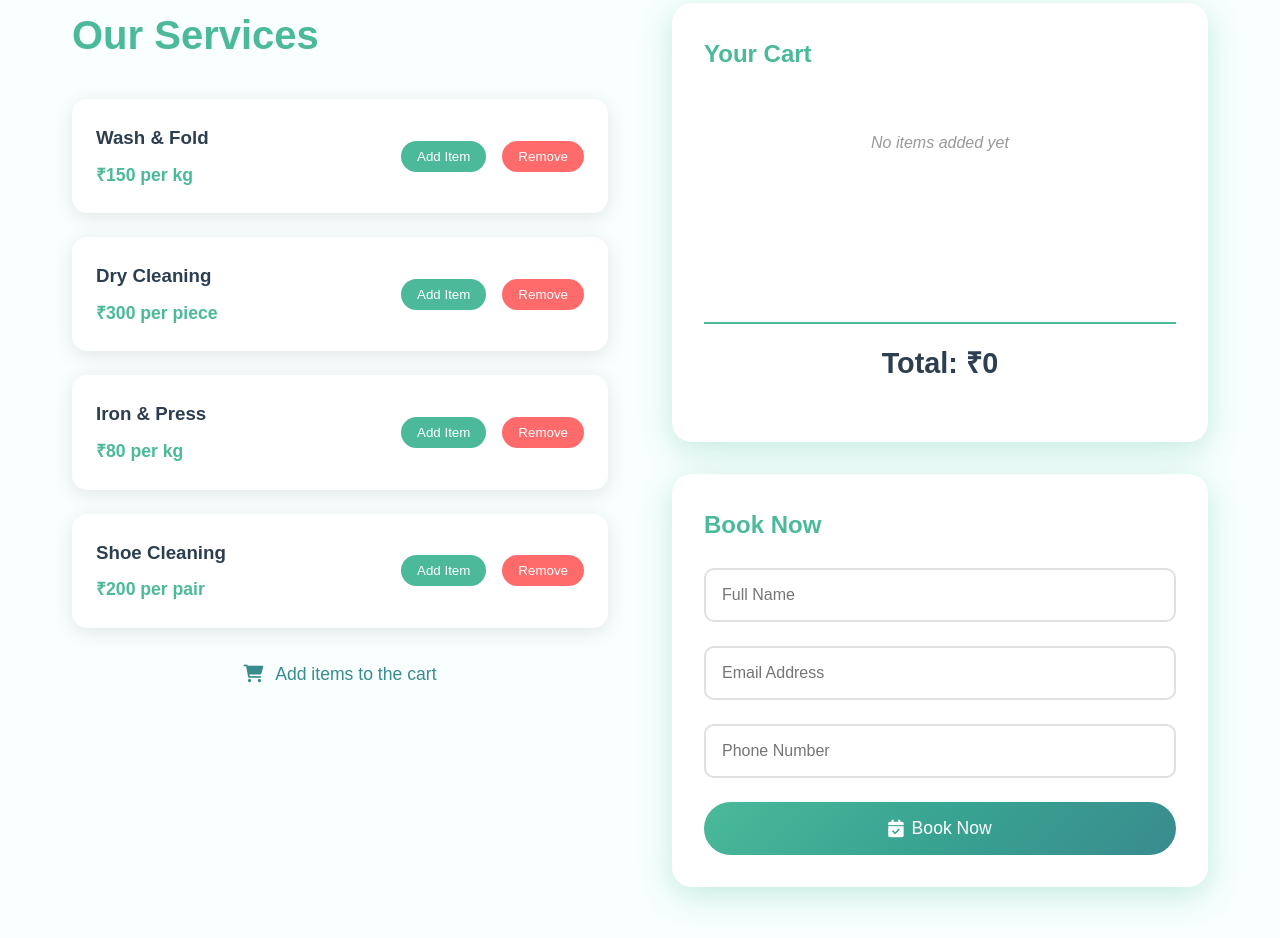
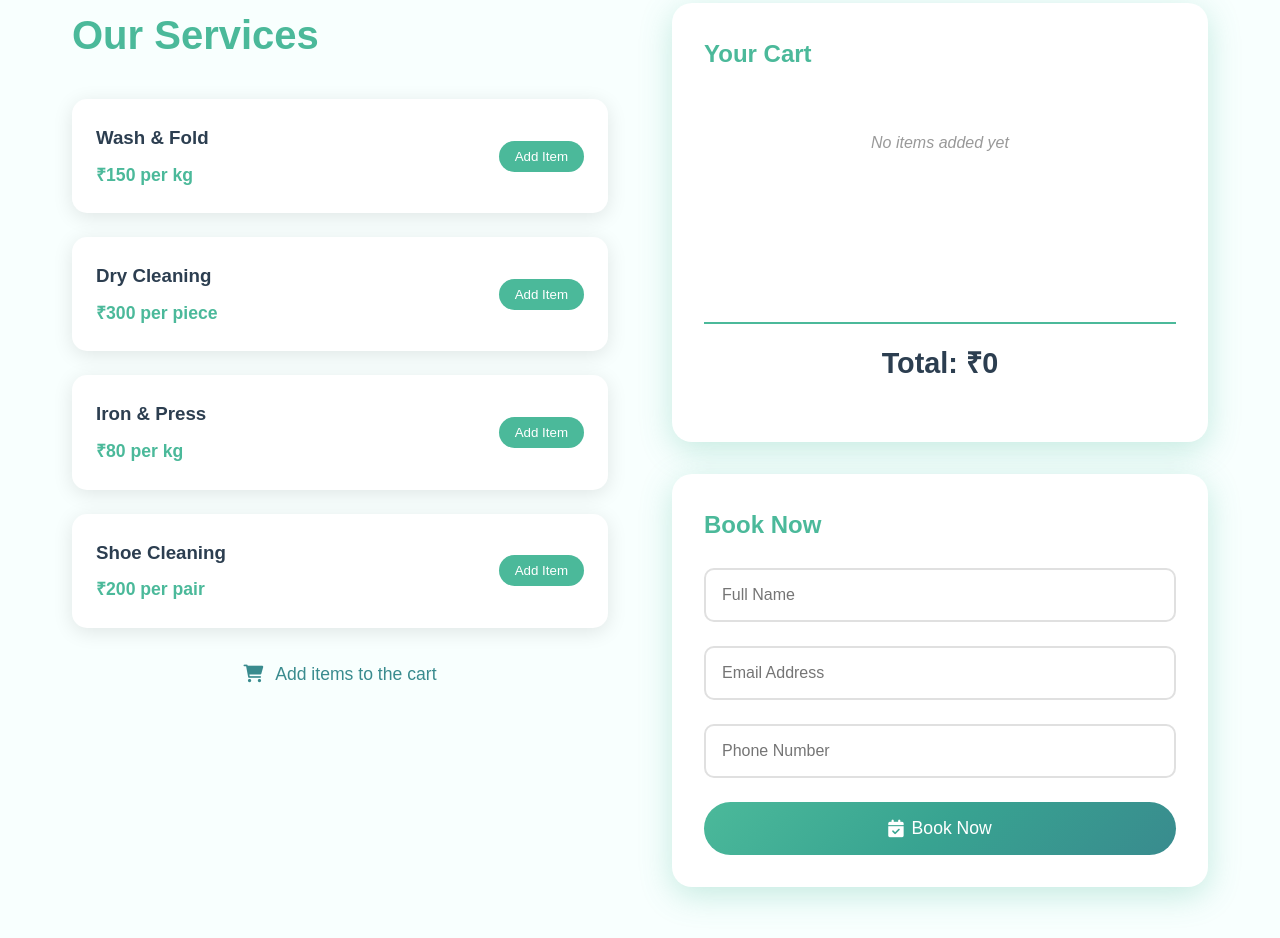
Before and after one commit to alokgupta2306/laundry-services-web-app, a plain HTML site: page index.html in a window 1280 px wide. Shown: the part 1069-2007 px from the top of the page. Drawn offline with nearby package versions, Linux system fonts and the light colour scheme.

Commit message:
Update index.html

```diff
--- a/index.html
+++ b/index.html
@@ -99,7 +99,7 @@
                         </div>
                         <div class="service-buttons">
                             <button class="add-btn" onclick="addService('wash-fold', 'Wash & Fold', 150)">Add Item</button>
-                            <button class="remove-btn" onclick="removeService('wash-fold')">Remove</button>
+                            <button class="remove-btn" onclick="removeService('wash-fold')" style="display: none;">Remove</button>
                         </div>
                     </div>
 
@@ -110,7 +110,7 @@
                         </div>
                         <div class="service-buttons">
                             <button class="add-btn" onclick="addService('dry-clean', 'Dry Cleaning', 300)">Add Item</button>
-                            <button class="remove-btn" onclick="removeService('dry-clean')">Remove</button>
+                            <button class="remove-btn" onclick="removeService('dry-clean')" style="display: none;">Remove</button>
                         </div>
                     </div>
 
@@ -121,7 +121,7 @@
                         </div>
                         <div class="service-buttons">
                             <button class="add-btn" onclick="addService('iron-press', 'Iron & Press', 80)">Add Item</button>
-                            <button class="remove-btn" onclick="removeService('iron-press')">Remove</button>
+                            <button class="remove-btn" onclick="removeService('iron-press')" style="display: none;">Remove</button>
                         </div>
                     </div>
 
@@ -132,7 +132,7 @@
                         </div>
                         <div class="service-buttons">
                             <button class="add-btn" onclick="addService('shoe-clean', 'Shoe Cleaning', 200)">Add Item</button>
-                            <button class="remove-btn" onclick="removeService('shoe-clean')">Remove</button>
+                            <button class="remove-btn" onclick="removeService('shoe-clean')" style="display: none;">Remove</button>
                         </div>
                     </div>
                 </div>
```
